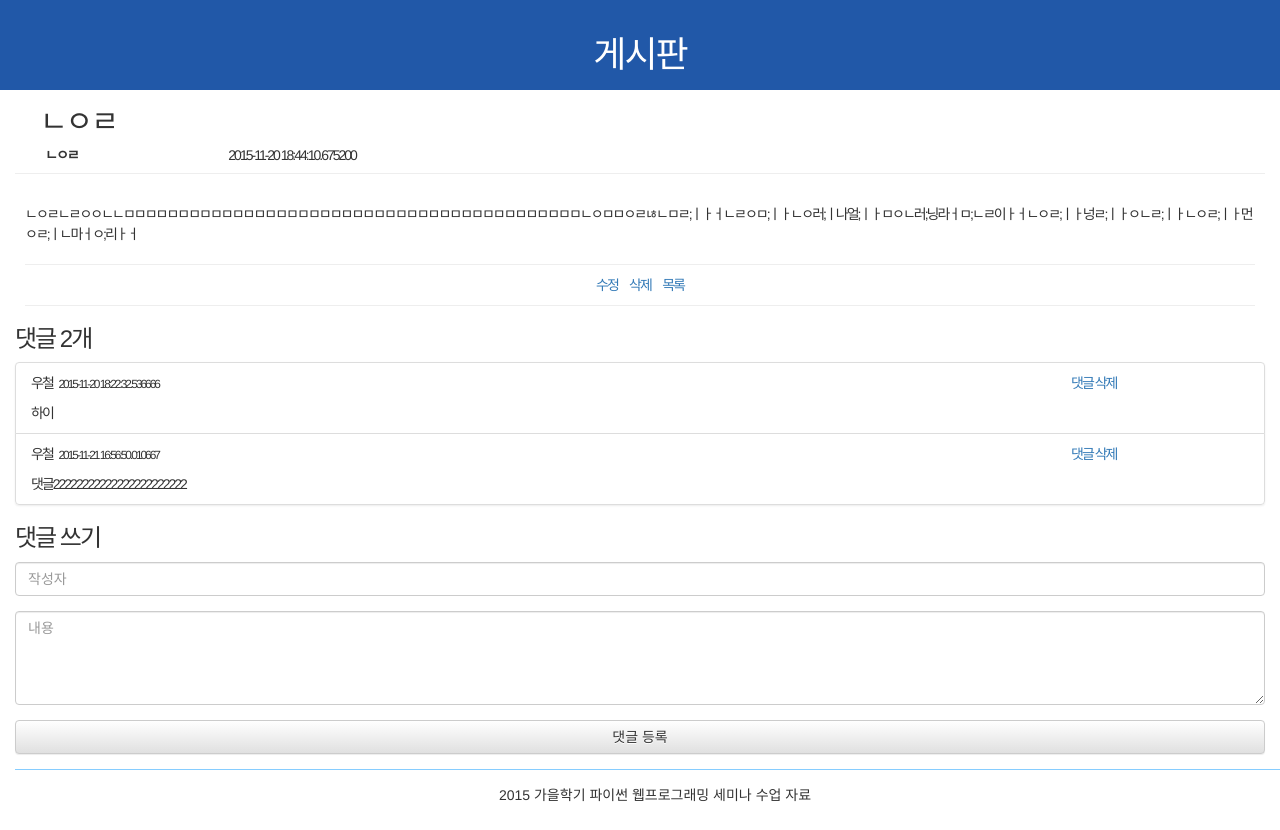
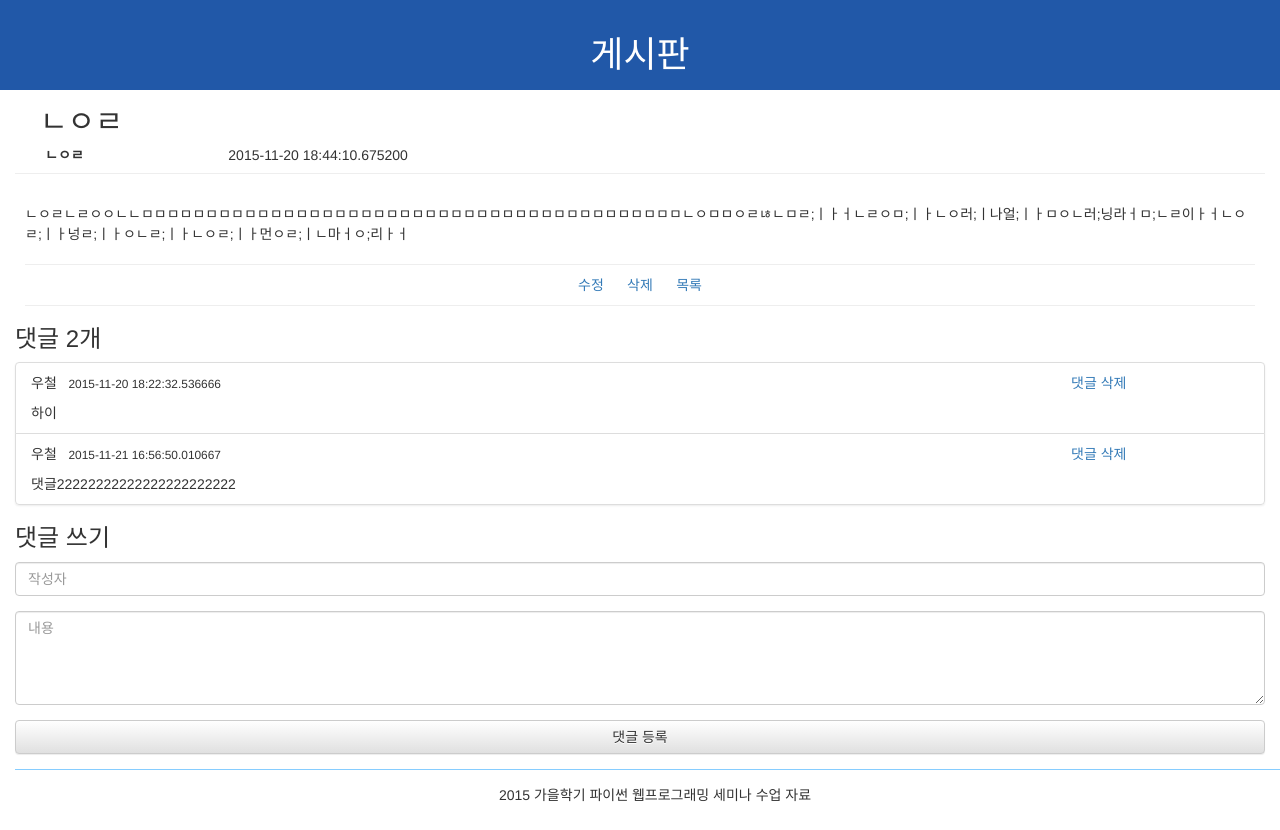
Before and after one commit to dlkorea/seminar2015, a Flask app: page /1 in a window 1280 px wide. Run offline with Flask 2, Linux system fonts and the light colour scheme; data comes from the database, SQL or seed files in the repository; some libraries are stand-ins or nearby versions.

Commit message:
letter-spacing 디폴트로 변경

```diff
--- a/static/style.css
+++ b/static/style.css
@@ -3,7 +3,6 @@ html {
   position: relative;
   min-height: 100%;
   overflow-y: scroll;
-  letter-spacing: -2px;
 }
 #body_wrapper {
   margin-bottom: 61px;
```
